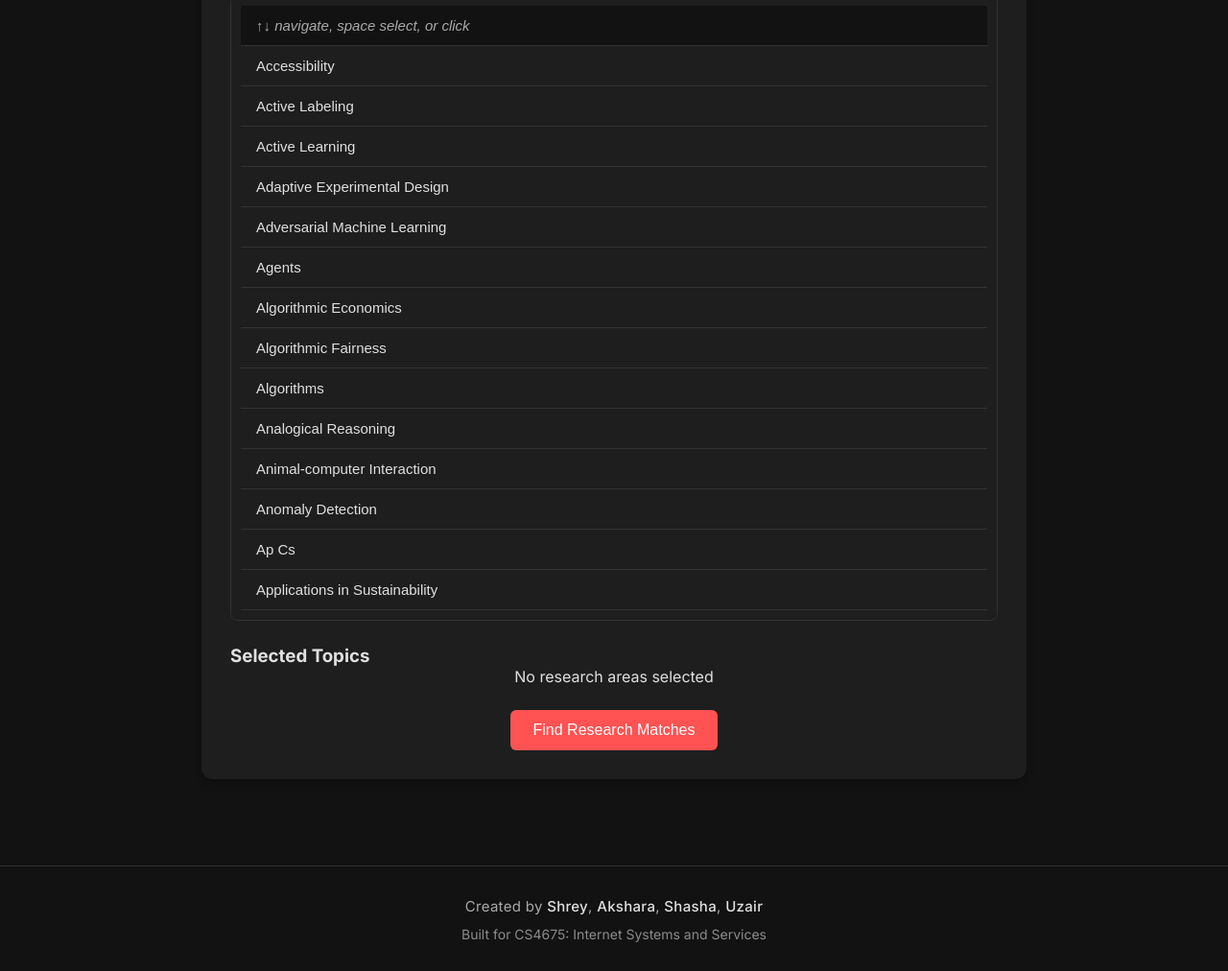
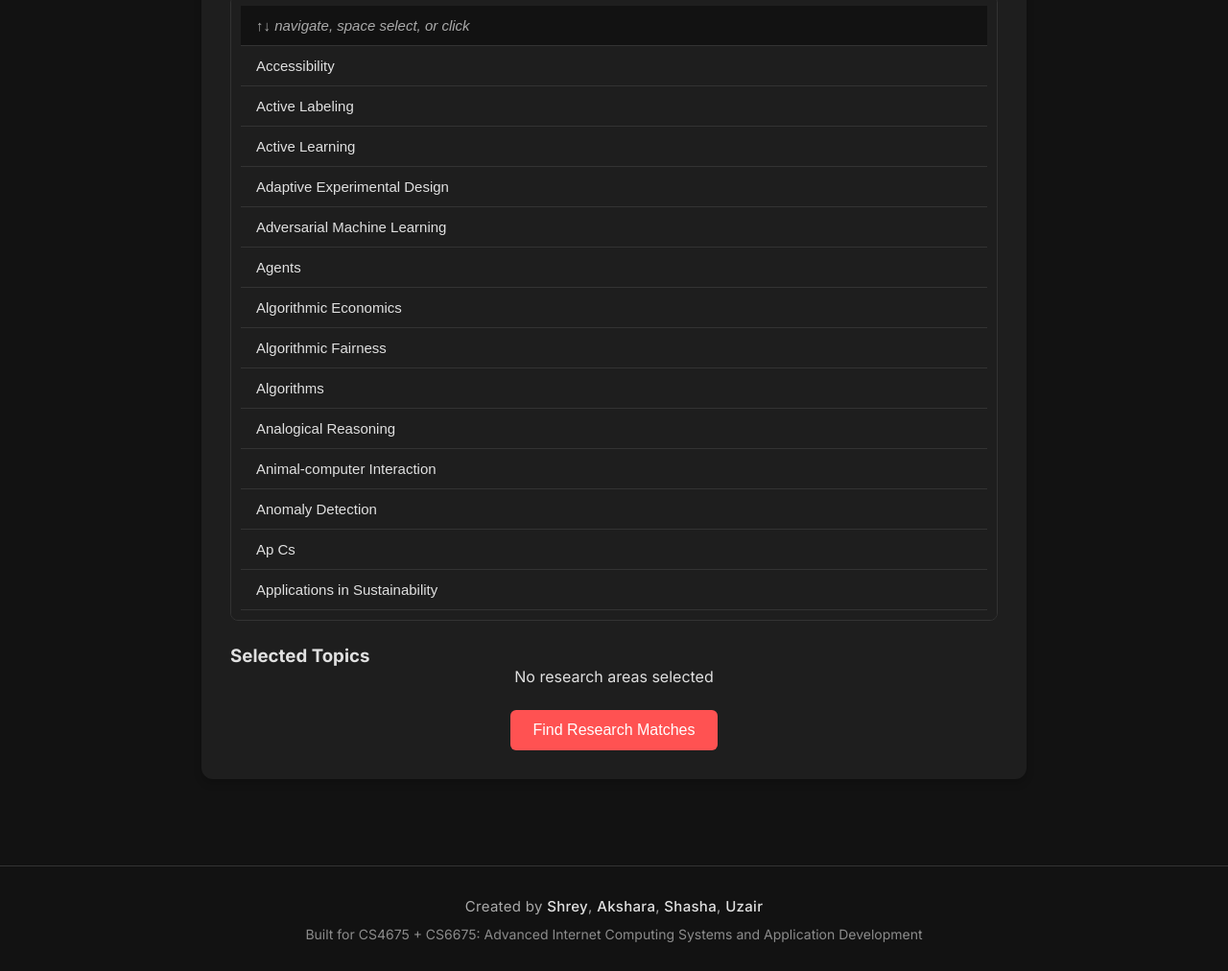
Before and after one commit to Shrey1306/ResearchMatch, a plain HTML site: page public/index.html in a window 1280 px wide. Shown: the part 504-1516 px from the top of the page at 96% size. Drawn offline with Linux system fonts and the light colour scheme.

Commit message:
final push

```diff
--- a/public/index.html
+++ b/public/index.html
@@ -118,7 +118,7 @@
       Created by <strong>Shrey</strong>, <strong>Akshara</strong>, <strong>Shasha</strong>, <strong>Uzair</strong>
     </div>
     <div class="course-info">
-      Built for CS4675: Internet Systems and Services
+      Built for CS4675 + CS6675: Advanced Internet Computing Systems and Application Development
     </div>
   </footer>
 
```
